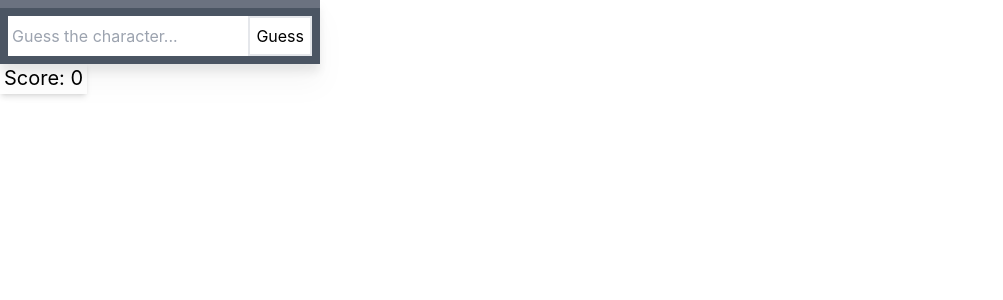
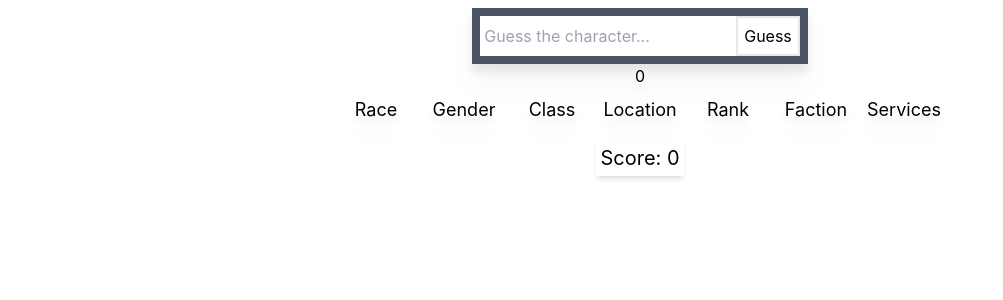
Before and after one commit to aeskerminen/tesidle, a React (Create React App) app: page / in a window 1280 px wide. Shown: the top 300 px of the page, without its empty margins (0-1003 px from the left). Built offline with nearby package versions, Linux system fonts and the light colour scheme.

Commit message:
Add basic 'Wordle' mechanics

```diff
--- a/src/App.js
+++ b/src/App.js
@@ -1,29 +1,101 @@
-import React, { useEffect, useState } from "react";
-import dialogueData from "./data/dialogue.json";
+import React, { useEffect, useMemo, useState } from "react";
+import dialogueData from "./data/characters.json";
 
-const DialogueGuess = (props) => {
+const CharacterInfoBox = (props) => {
+  return (
+    <div className="flex flex-row p-2 align-middle">
+      <span
+        style={
+          props.curChar["Race"] === props.tgtChar["Race"]
+            ? { backgroundColor: "green" }
+            : { backgroundColor: "red" }
+        }
+        className="p-1border-black border-2 w-1/6 text-center"
+      >
+        {props.curChar["Race"]}
+      </span>
+      <span
+        style={
+          props.curChar["Gender"] === props.tgtChar["Gender"]
+            ? { backgroundColor: "green" }
+            : { backgroundColor: "red" }
+        }
+        className="p-1border-black border-2 w-1/6 text-center"
+      >
+        {props.curChar["Gender"]}
+      </span>
+      <span
+        style={
+          props.curChar["Class"] === props.tgtChar["Class"]
+            ? { backgroundColor: "green" }
+            : { backgroundColor: "red" }
+        }
+        className="p-1border-black border-2 w-1/6 text-center"
+      >
+        {props.curChar["Class"]}
+      </span>
+      <span
+        style={
+          props.curChar["Location"] === props.tgtChar["Location"]
+            ? { backgroundColor: "green" }
+            : { backgroundColor: "red" }
+        }
+        className="p-1border-black border-2 w-1/6 text-center"
+      >
+        {props.curChar["Location"]}
+      </span>
+      <span
+        style={
+          props.curChar["Rank"] === props.tgtChar["Rank"]
+            ? { backgroundColor: "green" }
+            : { backgroundColor: "red" }
+        }
+        className="p-1border-black border-2 w-1/6 text-center"
+      >
+        {props.curChar["Rank"]}
+      </span>
+      <span
+        style={
+          props.curChar["Faction"] === props.tgtChar["Faction"]
+            ? { backgroundColor: "green" }
+            : { backgroundColor: "red" }
+        }
+        className="p-1border-black border-2 w-1/6 text-center"
+      >
+        {props.curChar["Faction"]}
+      </span>
+      <span
+        style={
+          props.curChar["Services"] === props.tgtChar["Services"]
+            ? { backgroundColor: "green" }
+            : { backgroundColor: "red" }
+        }
+        className="p-1border-black border-2 w-1/6 text-center"
+      >
+        {props.curChar["Services"]}
+      </span>
+    </div>
+  );
+};
+
+const CharacterGuessWrapper = (props) => {
   let [dialogue, setDialogue] = useState([]);
-  let [currentQst, setCurrentQst] = useState("");
-  let [currentAns, setCurrentAns] = useState("");
+  let [names, setNames] = useState([]);
+
+  let [currentCharacter, setcurrentCharacter] = useState({});
+  let [targetCharacter, setTargetCharacter] = useState({});
+
+  let [guessArray, setGuessArray] = useState([]);
+  let [nameArray, setNameArray] = useState([]);
 
   let [input, setInput] = useState("");
 
-  function getQst() {
+  function getTargetCharacter() {
     const index = Math.floor(Math.random() * dialogue.length);
-    const pick = dialogue[index];
+    setTargetCharacter((targetCharacter = dialogue[index]));
 
-    console.log(pick);
-
-    setCurrentAns((currentAns = pick["ans"]));
-    setCurrentQst((currentQst = pick["qst"]));
-  }
-
-  function validateQst() {
-    if (input === currentAns) {
-      props.onSuccess(1);
-
-      getQst();
-    }
+    console.log(names[index]);
+    console.log(targetCharacter);
   }
 
   function handleInputChange(event) {
@@ -31,18 +103,24 @@ const DialogueGuess = (props) => {
   }
 
   useEffect(() => {
-    const data = dialogueData;
+    const data = Object.values(dialogueData);
+
+    const keys = Object.keys(dialogueData);
+
     setDialogue((dialogue = [...data]));
+    setNames((names = [...keys]));
 
-    getQst();
+    getTargetCharacter();
   }, []);
 
+  useEffect(() => {
+    if (JSON.stringify(currentCharacter) === JSON.stringify(targetCharacter)) {
+      props.onSuccess(1);
+    }
+  }, [currentCharacter]);
+
   return (
-    <div className="w-1/4 flex-col drop-shadow-xl">
-      {/*Dialogue box*/}
-      <div className="bg-gray-500 p-1 text-center text-xl text-white">
-        {currentQst}
-      </div>
+    <div className="w-full p-2 flex flex-col drop-shadow-xl items-center">
       {/*Guess box*/}
       <div className="bg-gray-600 p-2 flex justify-center">
         <input
@@ -55,11 +133,85 @@ const DialogueGuess = (props) => {
           type="button"
           className="bg-white border-2 p-1.5"
           onClick={() => {
-            validateQst();
+            if (!nameArray.includes(input)) {
+              if (names.includes(input)) {
+                setGuessArray(
+                  (guessArray = [...guessArray, dialogueData[input]])
+                );
+                setNameArray((nameArray = [...nameArray, input]));
+                setcurrentCharacter(dialogueData[input]);
+              }
+            }
           }}
         >
           Guess
         </button>
+      </div>
+      <div
+        style={{ maxHeight: "200px", overflow: "scroll" }}
+        className="flex flex-col w-1/6 items-center"
+      >
+        {names.map((name) => {
+          if (name.includes(input)) {
+            return <span>{name}</span>;
+          }
+        })}
+      </div>
+
+      {/*Info box*/}
+      <div className="flex flex-row p-2 text-lg w-1/2">
+        <span
+          style={{ minWidth: "75px", maxWidth: "150px", textAlign: "center" }}
+          className="w-1/6"
+        >
+          Race
+        </span>
+        <span
+          style={{ minWidth: "75px", maxWidth: "150px", textAlign: "center" }}
+          className="w-1/6"
+        >
+          Gender
+        </span>
+        <span
+          style={{ minWidth: "75px", maxWidth: "150px", textAlign: "center" }}
+          className="w-1/6"
+        >
+          Class
+        </span>
+        <span
+          style={{ minWidth: "75px", maxWidth: "150px", textAlign: "center" }}
+          className="w-1/6"
+        >
+          Location
+        </span>
+        <span
+          style={{ minWidth: "75px", maxWidth: "150px", textAlign: "center" }}
+          className="w-1/6"
+        >
+          Rank
+        </span>
+        <span
+          style={{ minWidth: "75px", maxWidth: "150px", textAlign: "center" }}
+          className="w-1/6"
+        >
+          Faction
+        </span>
+        <span
+          style={{ minWidth: "75px", maxWidth: "150px", textAlign: "center" }}
+          className="w-1/6"
+        >
+          Services
+        </span>
+      </div>
+
+      <div className="flex flex-col gap-y-2 w-1/2">
+        {guessArray.map((char) => (
+          <CharacterInfoBox
+            key={char["Name"]}
+            curChar={char}
+            tgtChar={targetCharacter}
+          ></CharacterInfoBox>
+        ))}
       </div>
     </div>
   );
@@ -74,8 +226,8 @@ const App = () => {
   };
 
   return (
-    <div className="w-full h-full flex-col">
-      <DialogueGuess onSuccess={incrScore}></DialogueGuess>
+    <div className="flex flex-col justify-center items-center h-full">
+      <CharacterGuessWrapper onSuccess={incrScore}></CharacterGuessWrapper>
       <span className="text-xl shadow-md p-1">Score: {score}</span>
     </div>
   );
```
